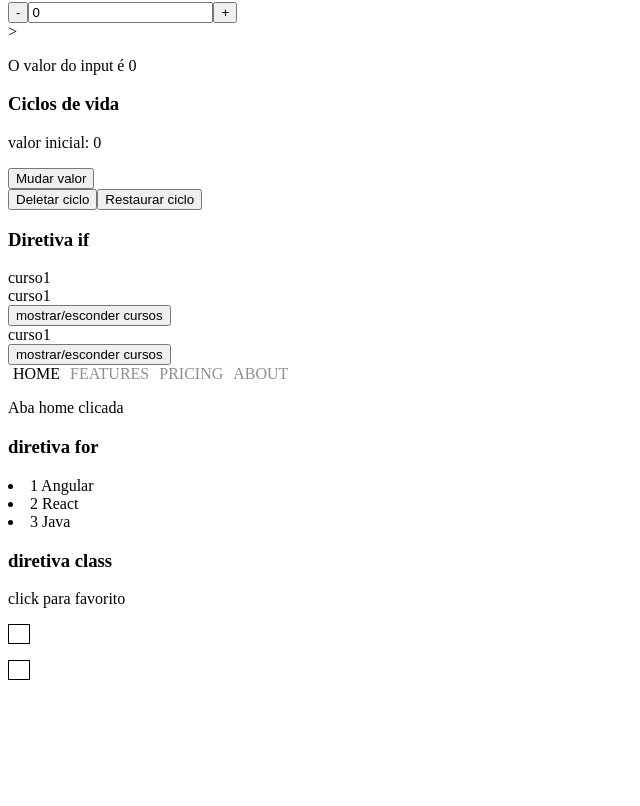
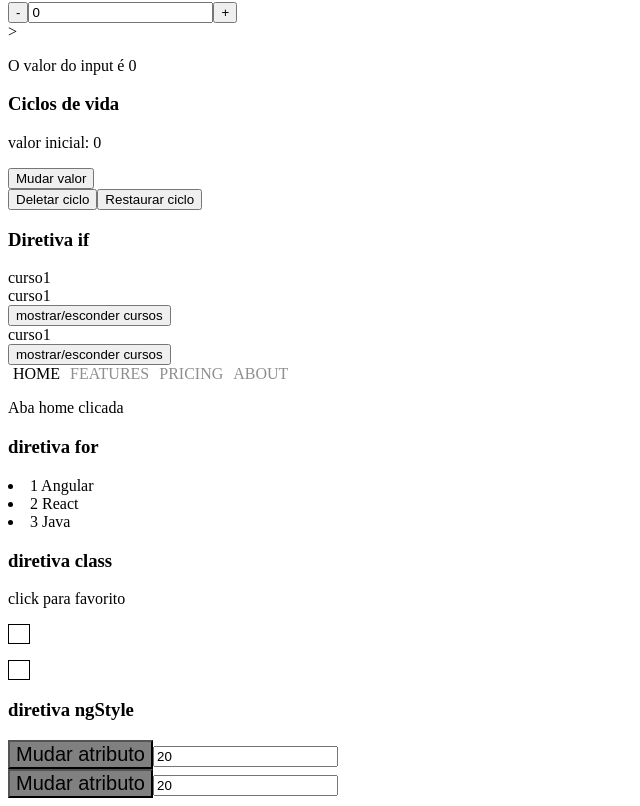
Before and after one commit to ThamyrisCabralArraes/iniciando-angular, an Angular app: page / in a window 1280 px wide. Shown: the part 1155-1961 px from the top of the page, without its empty margins (0-640 px from the left). Before the commit the page ends 1851 px from the top, so only its background shows below. Built offline with nearby package versions, Linux system fonts and the light colour scheme.

Commit message:
feat; adicionado componente ngstyle

```diff
--- a/src/app/app.component.html
+++ b/src/app/app.component.html
@@ -37,3 +37,7 @@
 <div>
   <app-ngclass></app-ngclass>
 </div>
+
+<div>
+  <app-diretiva-ngstyle></app-diretiva-ngstyle>
+</div>
--- a/src/app/app.module.ts
+++ b/src/app/app.module.ts
@@ -15,6 +15,7 @@ import { DiretivaNgifComponent } from './diretiva-ngif/diretiva-ngif.component';
 import { DiretivaSwitchComponent } from './diretiva-switch/diretiva-switch.component';
 import { DiretivaNgforComponent } from './diretiva-ngfor/diretiva-ngfor.component';
 import { NgclassComponent } from './ngclass/ngclass.component';
+import { DiretivaNgstyleComponent } from './diretiva-ngstyle/diretiva-ngstyle.component';
 
 @NgModule({
   declarations: [
@@ -29,6 +30,7 @@ import { NgclassComponent } from './ngclass/ngclass.component';
     DiretivaSwitchComponent,
     DiretivaNgforComponent,
     NgclassComponent,
+    DiretivaNgstyleComponent,
   ],
   imports: [BrowserModule, AppRoutingModule, CursosModule, FormsModule],
   providers: [],
--- /dev/null
+++ b/src/app/diretiva-ngstyle/diretiva-ngstyle.component.html
@@ -0,0 +1,30 @@
+<div>
+  <h3>diretiva ngStyle</h3>
+  <button
+    [style.backgroundColor]="ativo ? 'blue' : 'gray'"
+    [style.color]="ativo ? 'white' : 'black'"
+    [style.fontWeight]="ativo ? 'bold' : 'normal'"
+    [style.fontSize]="tamanhoFonte + 'px'"
+    (click)="mudarAtivo()"
+  >
+    Mudar atributo
+  </button>
+
+  <input type="text" [(ngModel)]="tamanhoFonte" />
+</div>
+<!-- melhor maneira de fazer -->
+<div>
+  <button
+    [ngStyle]="{
+      backgroundColor: ativo ? 'blue' : 'gray',
+      color: ativo ? 'white' : 'black',
+      fontWeight: ativo ? 'bold' : 'normal',
+      fontSize: tamanhoFonte + 'px'
+    }"
+    (click)="mudarAtivo()"
+  >
+    Mudar atributo
+  </button>
+
+  <input type="text" [(ngModel)]="tamanhoFonte" />
+</div>
--- /dev/null
+++ b/src/app/diretiva-ngstyle/diretiva-ngstyle.component.ts
@@ -0,0 +1,16 @@
+import { Component } from '@angular/core';
+
+@Component({
+  selector: 'app-diretiva-ngstyle',
+  templateUrl: './diretiva-ngstyle.component.html',
+  styleUrls: ['./diretiva-ngstyle.component.css'],
+})
+export class DiretivaNgstyleComponent {
+  ativo: boolean = false;
+
+  tamanhoFonte: number = 20;
+
+  mudarAtivo() {
+    this.ativo = !this.ativo;
+  }
+}
```
Also changed, not shown: src/app/diretiva-ngstyle/diretiva-ngstyle.component.css (added), 1 other file (tests, documents, lock files or other folders).
